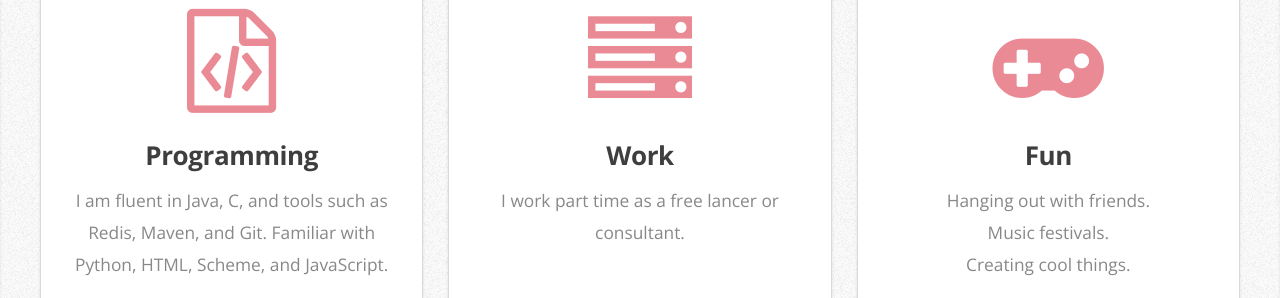
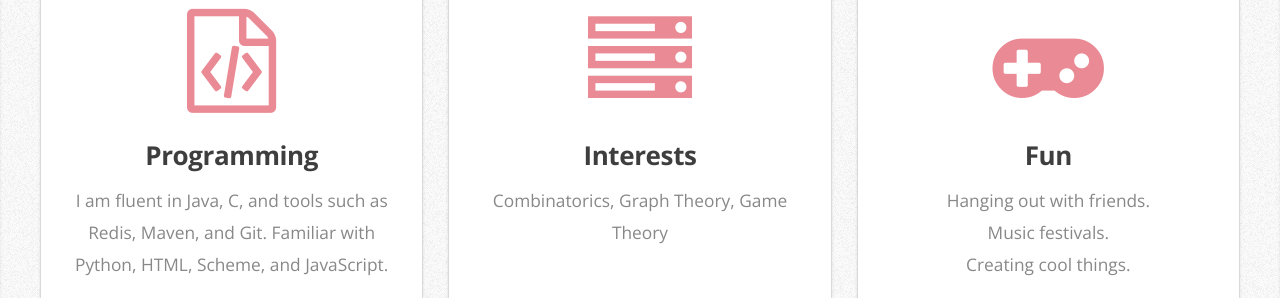
Before and after one commit to nsporillo/porillo-net, a plain HTML site: page index.html in a window 1280 px wide. Shown: the part 960-1258 px from the top of the page. Drawn offline with nearby package versions, Linux system fonts and the light colour scheme.

Commit message:
Update interests

```diff
--- a/index.html
+++ b/index.html
@@ -75,9 +75,9 @@
                     <section class="box style1">
                         <span class="icon featured fa-server"></span>
 
-                        <h3>Work</h3>
+                        <h3>Interests</h3>
 
-                        <p> I work part time as a free lancer or consultant.</p>
+                        <p> Combinatorics, Graph Theory, Game Theory</p>
                     </section>
                 </div>
                 <div class=4u>
```
